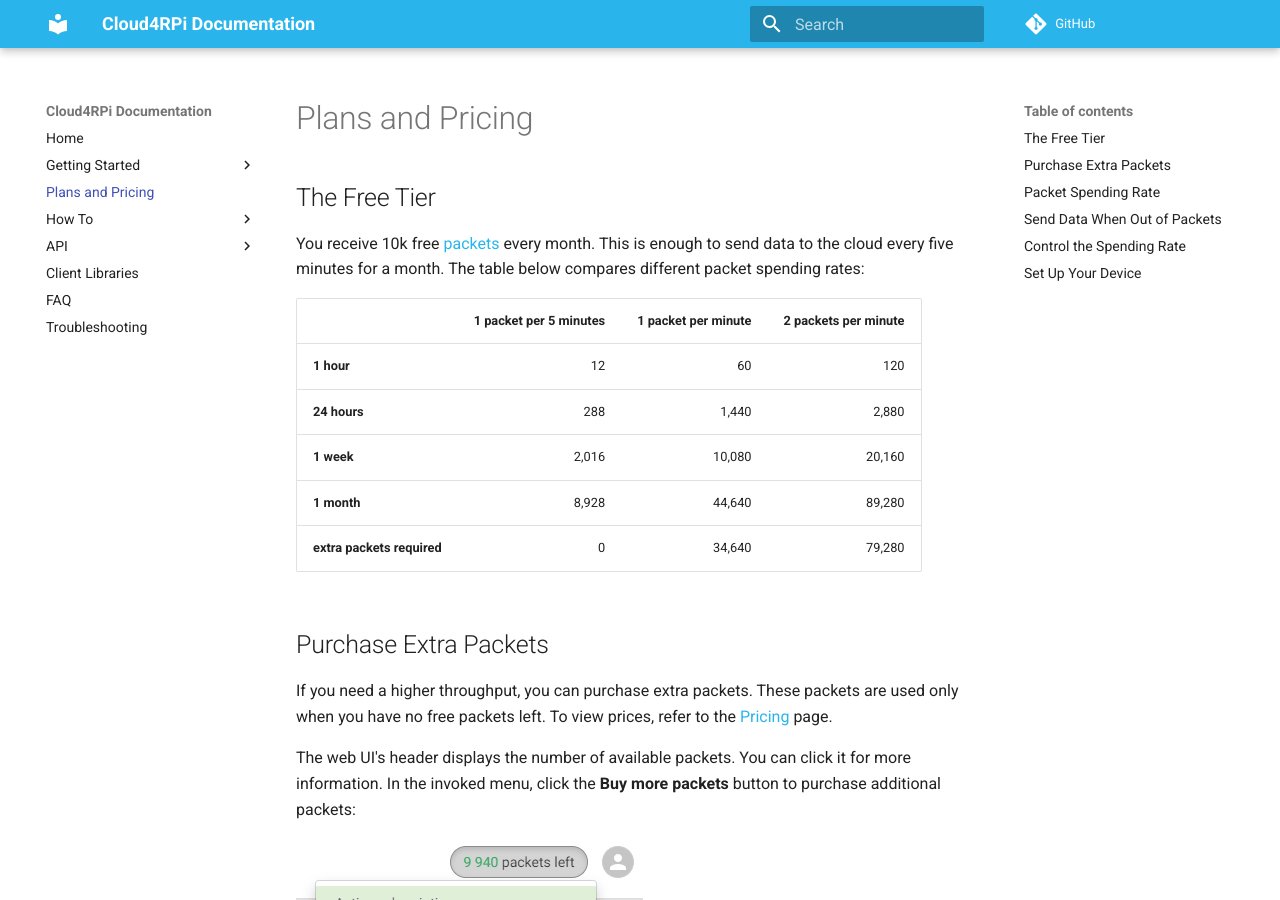
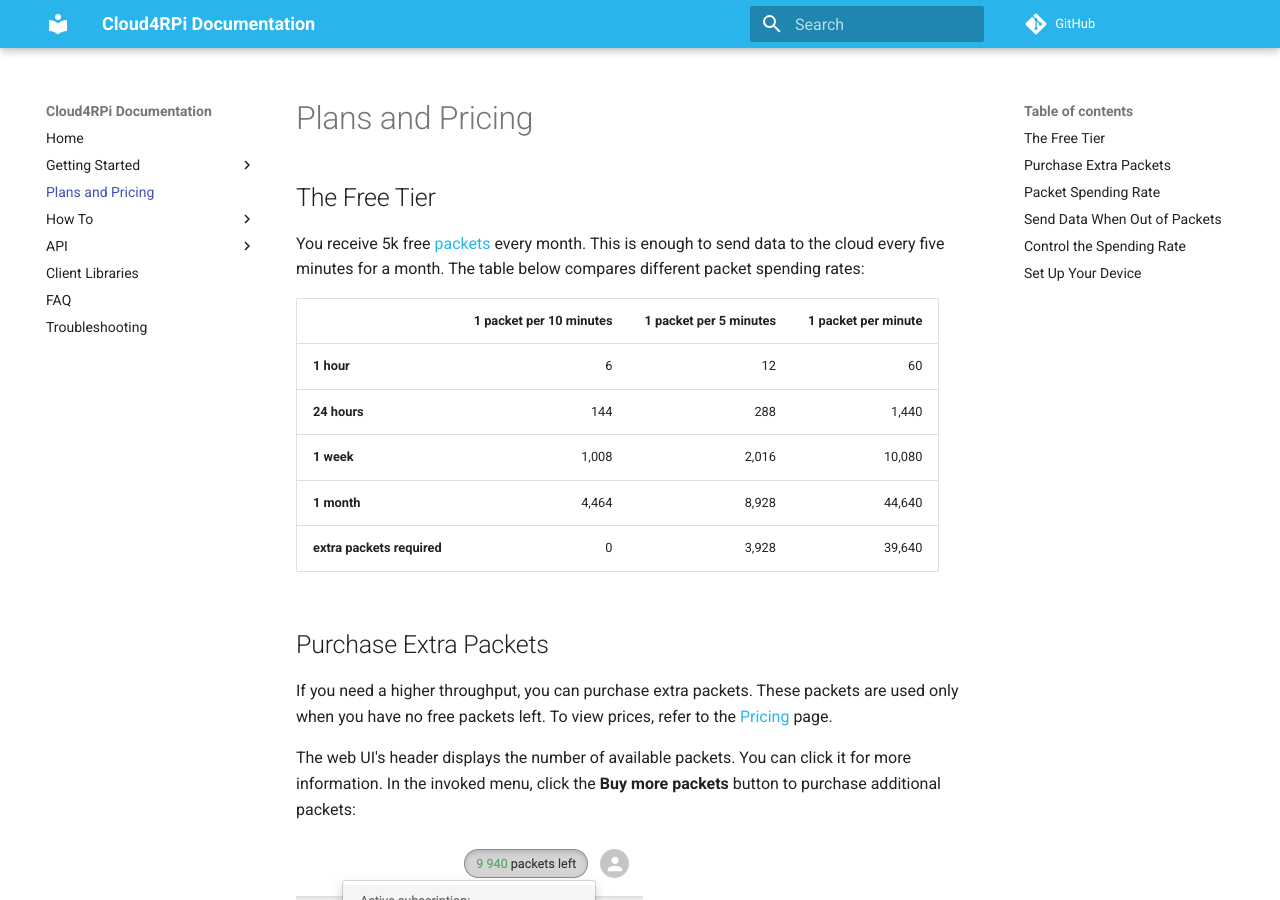
Before and after one commit to cloud4rpi/docs, an MkDocs documentation site: the page built from docs/plans-and-pricing.md, in a window 1280 px wide and 900 px high. Built offline with MkDocs 1.6.1 and Material for MkDocs 9.7.7, drawn with Linux system fonts in a browser that asks for light colours; comment, search, counter and statistics services are not loaded.

Commit message:
Update plans and pricing (#37)
* Update plans and pricing

* Update screenshots

```diff
--- a/docs/plans-and-pricing.md
+++ b/docs/plans-and-pricing.md
@@ -2,15 +2,15 @@
 
 ## The Free Tier
 
-You receive 10k free [packets](/faq/#what-are-packets) every month. This is enough to send data to the cloud every five minutes for a month. The table below compares different packet spending rates:
+You receive 5k free [packets](/faq/#what-are-packets) every month. This is enough to send data to the cloud every five minutes for a month. The table below compares different packet spending rates:
 
-|                            | 1 packet per 5 minutes | 1 packet per minute | 2 packets per minute |
-| -------------------------- | ---------------------: | ------------------: | -------------------: |
-| **1 hour**                 |                     12 |                  60 |                  120 |
-| **24 hours**               |                    288 |               1,440 |                2,880 |
-| **1 week**                 |                  2,016 |              10,080 |               20,160 |
-| **1 month**                |                  8,928 |              44,640 |               89,280 |
-| **extra packets required** |                      0 |              34,640 |               79,280 |
+|                            | 1 packet per 10 minutes | 1 packet per 5 minutes | 1 packet per minute |
+| -------------------------- | ----------------------: | ---------------------: | ------------------: |
+| **1 hour**                 |                       6 |                     12 |                  60 |
+| **24 hours**               |                     144 |                    288 |               1,440 |
+| **1 week**                 |                   1,008 |                  2,016 |              10,080 |
+| **1 month**                |                   4,464 |                  8,928 |              44,640 |
+| **extra packets required** |                       0 |                  3,928 |              39,640 |
 
 ## Purchase Extra Packets
 
```
Also changed, not shown: docs/res/managePackets/account-settings.png, docs/res/managePackets/buy.png, docs/res/managePackets/packets-info.png.
